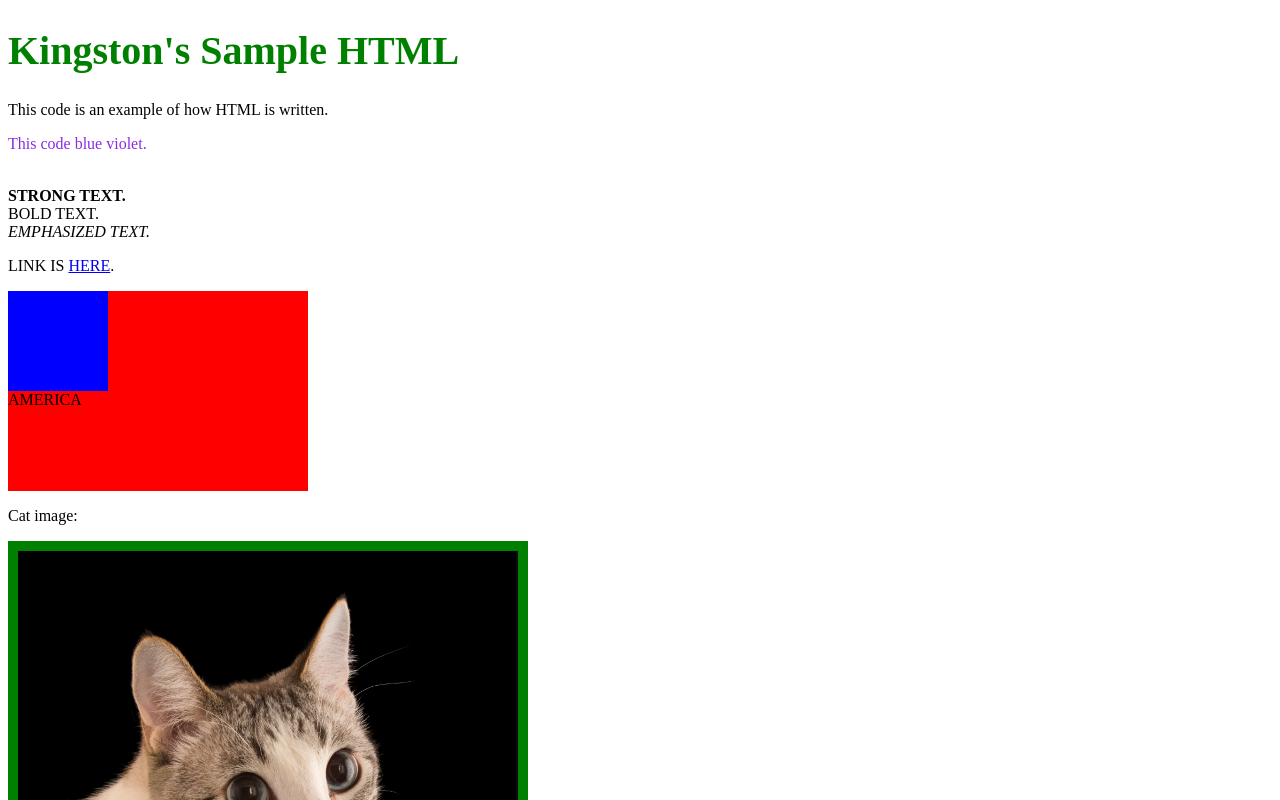
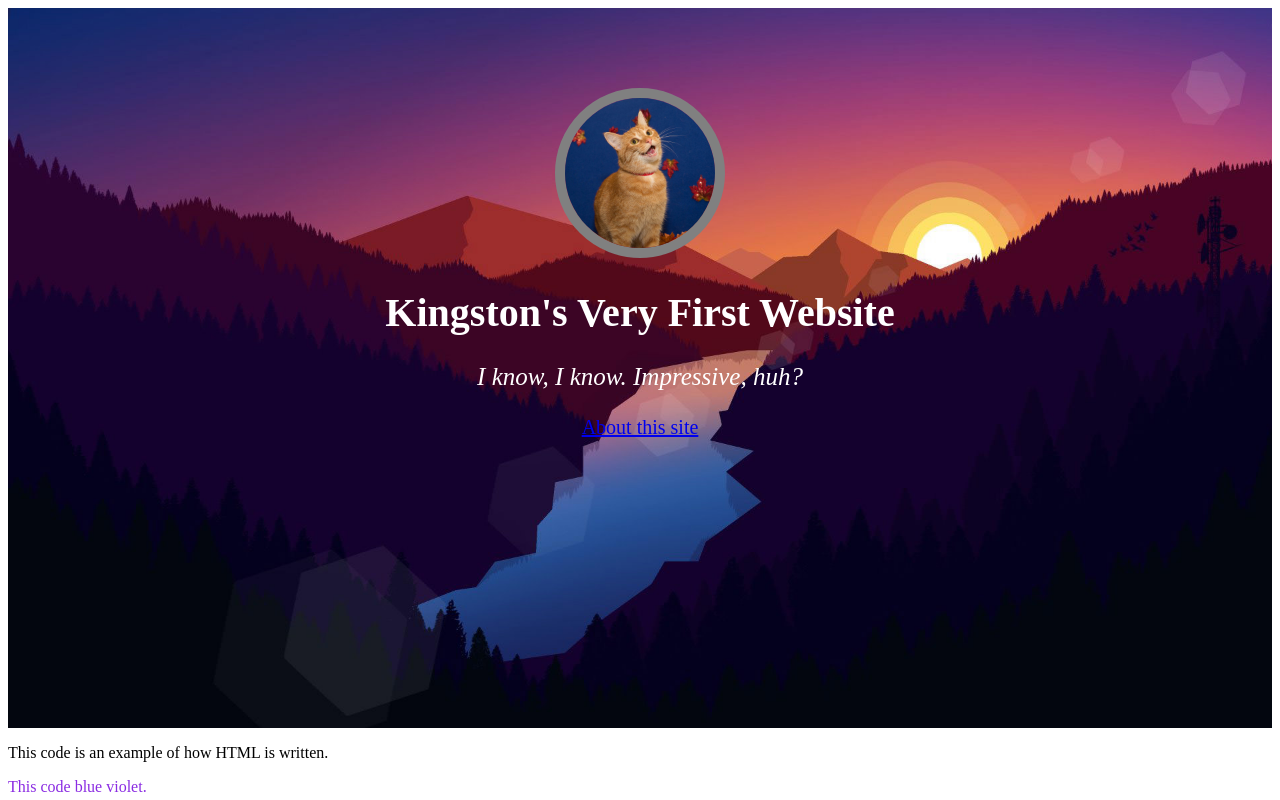
Before and after one commit to leungkingston/cpsc349-a1, a plain HTML site: page index.html in a window 1280 px wide. Shown: the top 800 px of the page. Drawn offline with Linux system fonts and the light colour scheme.

Commit message:
Fourth Commit

```diff
--- a/index.html
+++ b/index.html
@@ -5,7 +5,20 @@
         <title>Kingston's First Website</title>
         <link rel="shortcut icon" type="image/jpg" href="img/favicon.ico"/>
     </head>
-<h1 style="font-size:40px;color:green;">Kingston's Sample HTML</h1>
+    <body>
+        <!--First section-->
+         <div style="background-image:
+        url('img/10.jpg');
+         background-size: cover; height:640px; padding-top:80px;text-align: center;">
+            <img src="img/cat2.jpg" alt="ANOTHER CAT" style="height:150px; border-radius: 50%; border: 10px solid gray"/>
+            <h1 style="font-size:40px;color:white;">Kingston's Very First Website</h1>
+            <p style="font-size: 25px;color: white;">
+                <em>I know, I know. Impressive, huh?</em></p>
+            <p style="font-size: 20px; color:#1F9AFE;"><a href="about.html";>About this site</a></p>
+         </div>
+    </body>
+
+
 <p>This code is an example of how HTML is written.</p>
 <p style="color:blueviolet">This code blue violet.</p>
 </br>
```
Also changed, not shown: about.html (added, +19 -0 lines), img/10.jpg (added), img/background.jpg (added), img/cat2.jpg (added).
